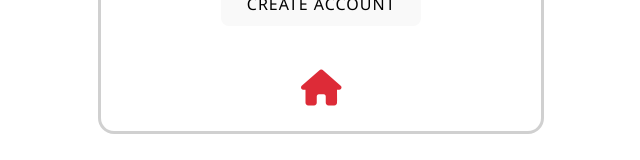
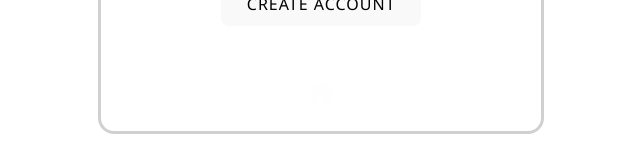
Before and after one commit to jpholdsworth/neomanga, a React (Vite) app: page /account-login in a window 1280 px wide. Shown: the part 579-739 px from the top of the page, without its empty margins (306-946 px from the left). Built offline with nearby package versions, Linux system fonts and the light colour scheme.

Commit message:
add styles for icon and error message

```diff
--- a/src/styles/account.css
+++ b/src/styles/account.css
@@ -109,3 +109,21 @@ form > div {
     display: block;
     margin: 8px 0 !important;
 }
+
+.account-error {
+    color: #DD2B37;
+    font-size: 12px;
+    letter-spacing: 0.8px;
+    margin-bottom: 0;
+}
+
+i[class*="house"] {
+    color: #FEFEFE;
+    font-size: 22px;
+    margin-top: 12px;
+    transition: all 0.1s ease-in-out;
+}
+
+i[class*="house"]:hover {
+    color: #DD2B37;
+}
```
